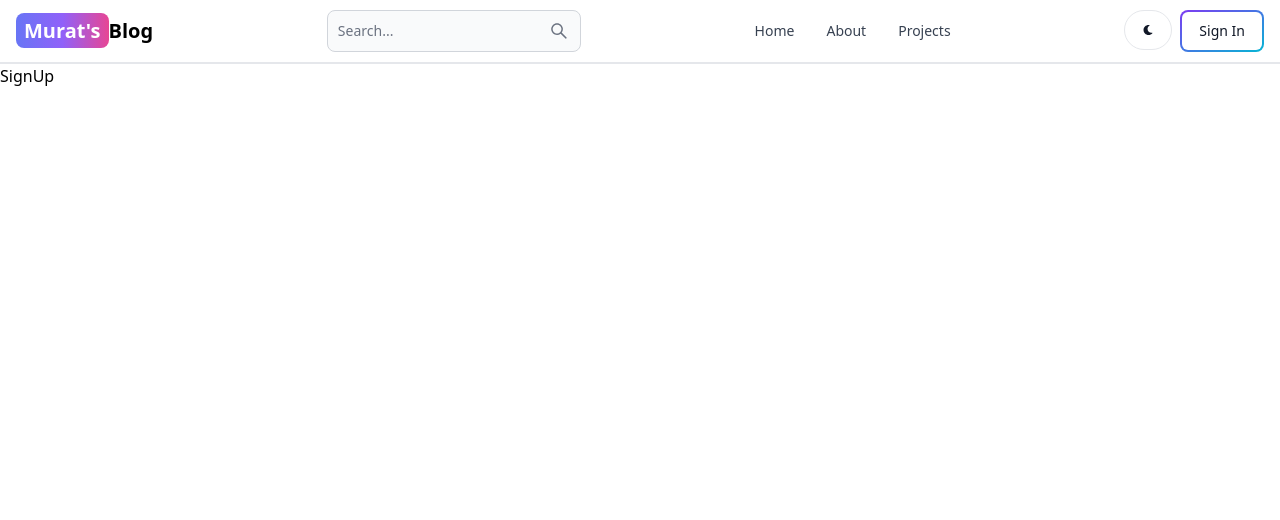
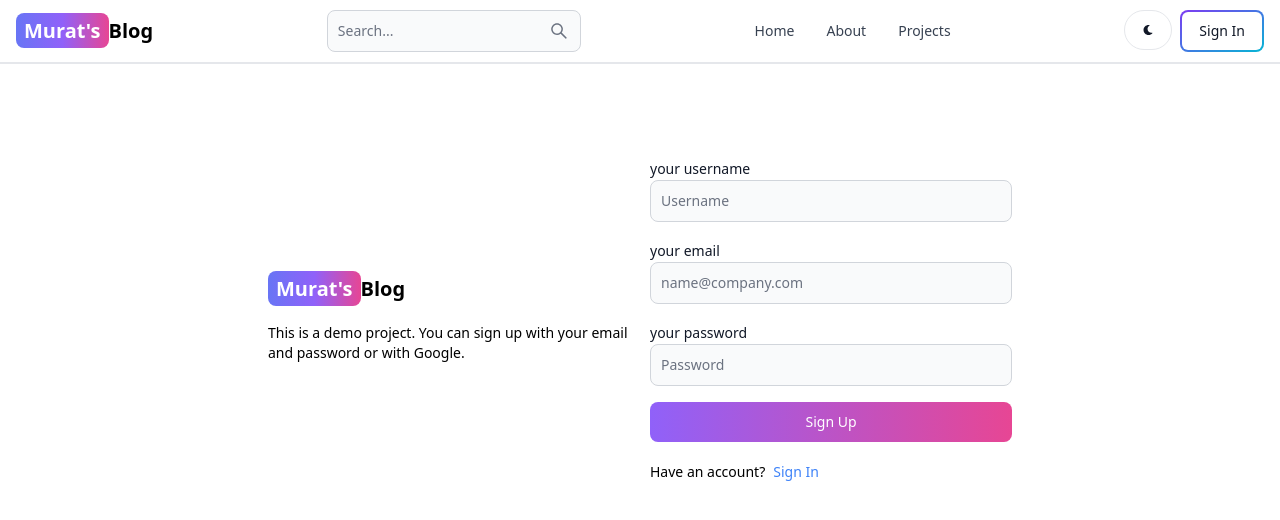
Before and after one commit to MuratAyar/MERN-BLOG, a React (Vite) app in the folder client/: page /sign-up in a window 1280 px wide. Shown: the top 520 px of the page. Built offline with nearby package versions, Linux system fonts and the light colour scheme.

Commit message:
create Sign Up page UI

```diff
--- a/client/src/pages/SignUp.jsx
+++ b/client/src/pages/SignUp.jsx
@@ -1,7 +1,57 @@
-import React from 'react'
+import React from 'react';
+import { Label, TextInput, Button } from 'flowbite-react';
+import { Link } from 'react-router-dom';
 
 export default function SignUp() {
   return (
-    <div>SignUp</div>
+    <div className='min-h-screen mt-20'>
+      <div className='p-3 flex max-w-3xl mx-auto flex-col md:flex-row md:items-center gap-5'>
+        {/* left */}
+        <div className='flex-1'>
+        <Link
+        to='/'
+        className='sm:text-xl font-bold dark:text-white text-4xl'
+      >
+        <span className='px-2 py-1 bg-gradient-to-r from-indigo-500 via-purple-500 to-pink-500 rounded-lg text-white '>
+          Murat's
+        </span>
+        Blog
+      </Link>
+      <p className='text-sm mt-5'>
+        This is a demo project. You can sign up with your email and password or with Google.
+      </p>
+
+        </div>
+        {/* right */}
+        <div className='flex-1'>
+          <form className='flex flex-col gap-4'>
+            <div>
+              <Label value='your username'/>
+              <TextInput type='text' placeholder='Username' id='username'/>
+            </div>
+            <div>
+            <Label value='your email'/>
+              <TextInput type='text' placeholder='name@company.com' id='email'/>
+
+            </div>
+            <div>
+            <Label value='your password'/>
+              <TextInput type='text' placeholder='Password' id='password'/>
+
+            </div>
+            <Button gradientDuoTone='purpleToPink' type='submit'>
+              Sign Up
+            </Button>
+          </form>
+          <div className='flex gap-2 text-sm mt-5'>
+            <span>Have an account?</span>
+            <Link to='/sign-in' className='text-blue-500'>
+              Sign In
+            </Link>
+          </div>
+
+        </div>
+      </div>
+    </div>
   )
 }
```
